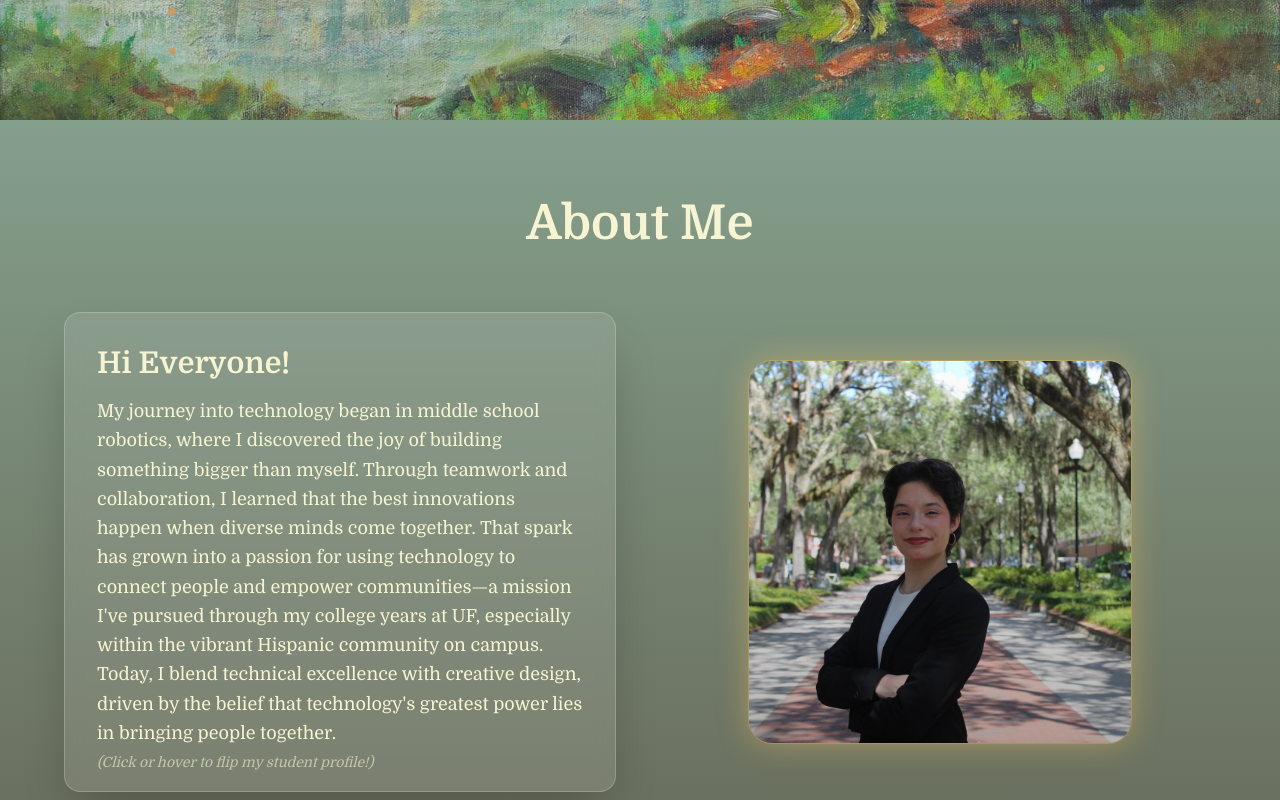
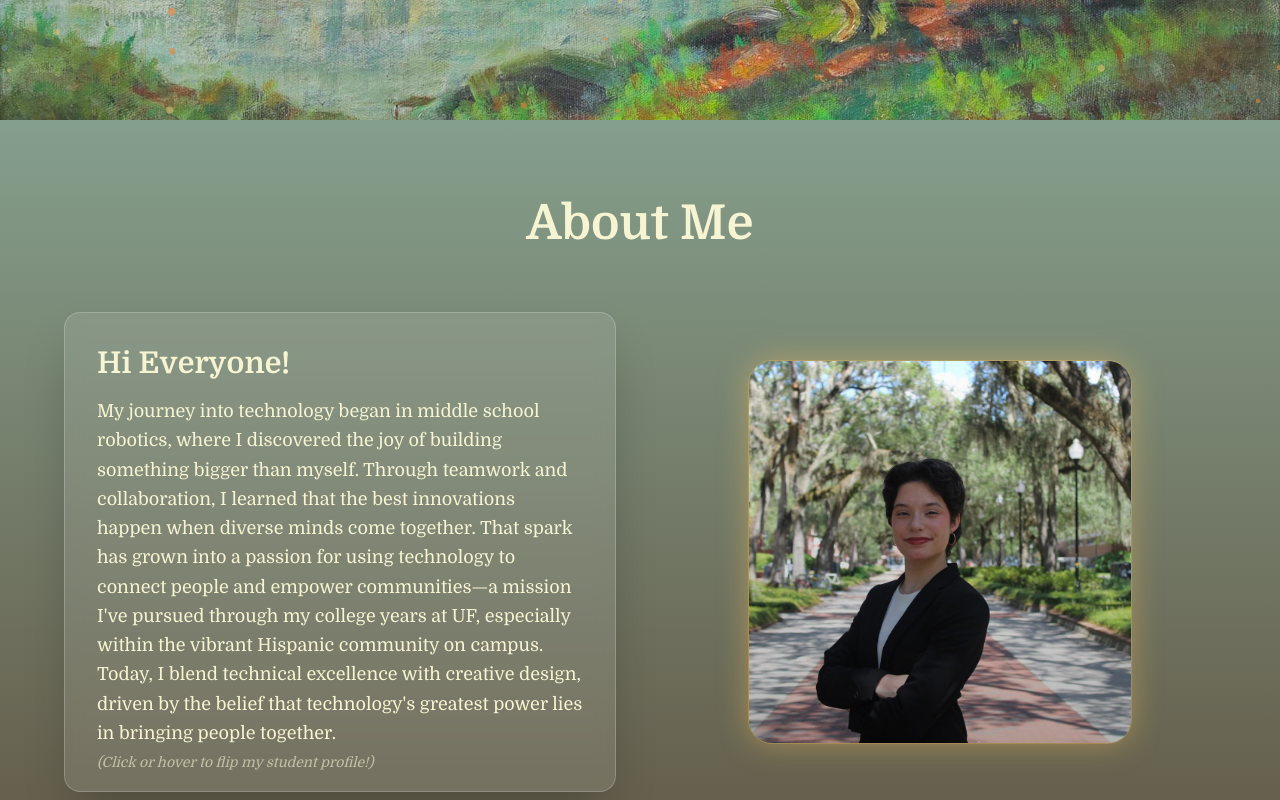
Before and after one commit to ilaniseguinot3/my-portfolio, a Next.js app: page / in a window 1280 px wide. Shown: the part 680-1480 px from the top of the page. Built offline with nearby package versions, Linux system fonts and the light colour scheme.

Commit message:
Background Color Updates

```diff
--- a/components/About.tsx
+++ b/components/About.tsx
@@ -32,7 +32,7 @@ const AboutMain: React.FC = () => {
   return (
     <section
       ref={sectionRef}
-      className="relative min-h-screen bg-gradient-to-b from-[#849F8C] to-[#564D3D] py-20 px-6 overflow-hidden"
+      className="relative min-h-screen bg-gradient-to-b from-[#849F8C] to-[#4A311F] py-20 px-6 overflow-hidden"
       // 4C8C7F possible
       onMouseMove={handleMouseMove}
       id="about"
```
